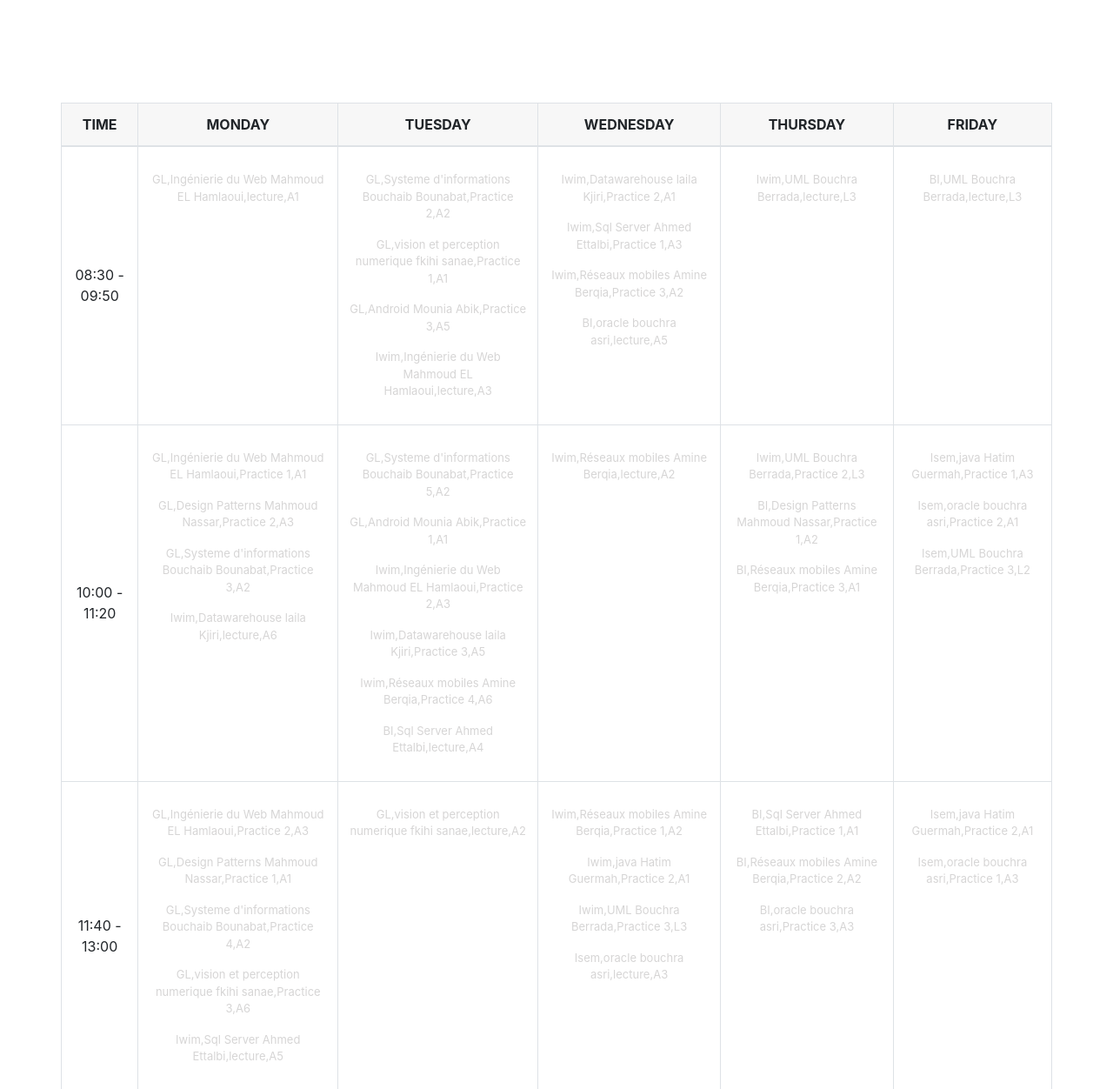
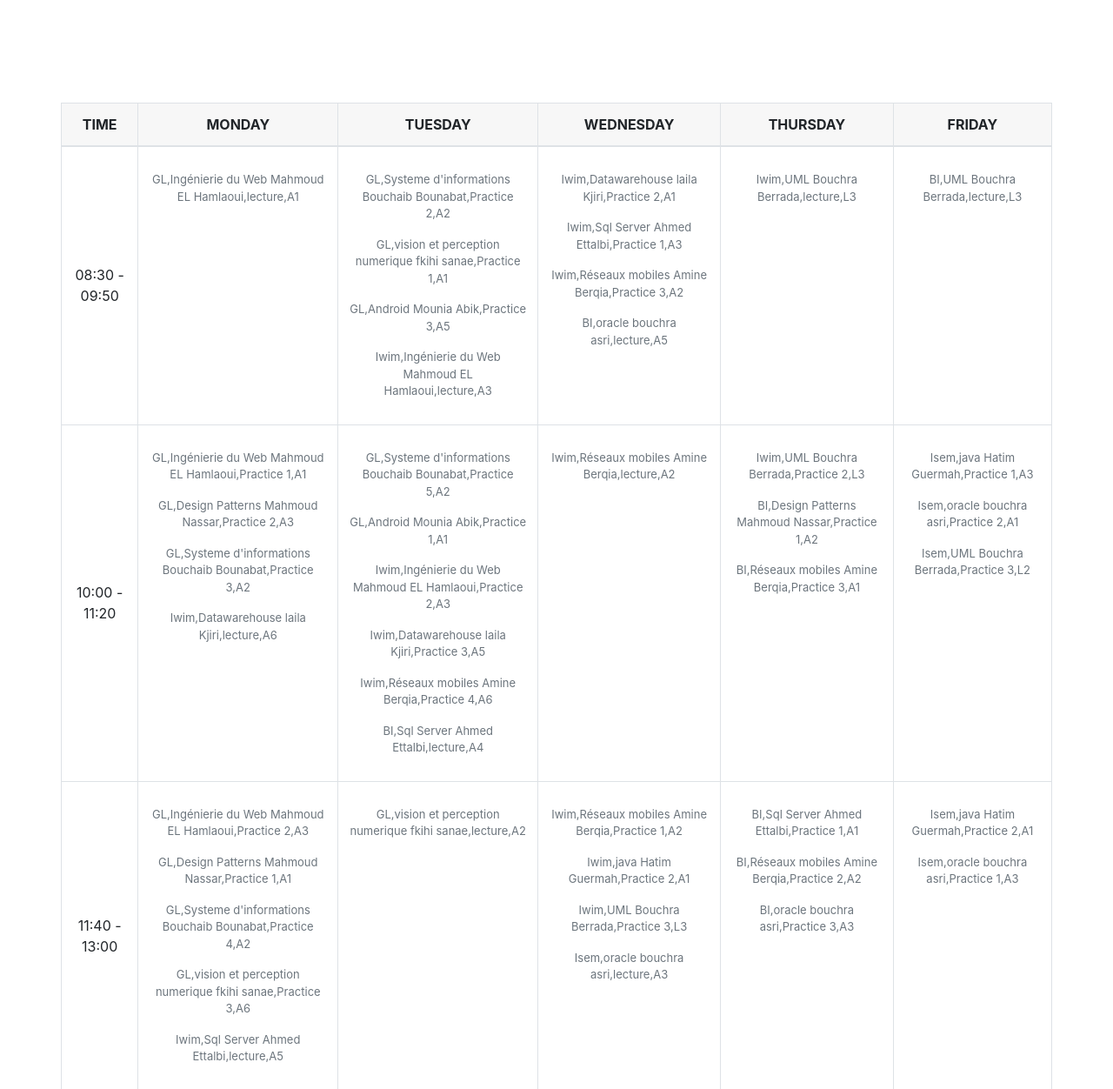
Before and after one commit to ikrame-EL-ARFAOUI/TimeTableCSP, a Django app: page /timetable/25/ in a window 1280 px wide. Shown: the part 227-1479 px from the top of the page at 87% size. Run offline with Django 3.2, Linux system fonts and the light colour scheme; data comes from the database, SQL or seed files in the repository; some libraries are stand-ins or nearby versions.

```diff
--- a/templates/timetable-view.html
+++ b/templates/timetable-view.html
@@ -166,7 +166,7 @@ function generate() {
                                           <!--<span class="bg-sky padding-5px-tb padding-15px-lr border-radius-5 margin-10px-bottom text-white font-size16 xs-font-size13">Dance</span>
                                              <div class="margin-10px-top font-size14">9:00-10:00</div>-->
 
-                                            <p> <div class="font-size13 text-light-gray">{{ cl }}</div></p>
+                                            <p> <div class="font-size13 text-secondary">{{ cl }}</div></p>
                                         {% endif %}
                                 {% endif %}
                                     {% endfor%}
```
